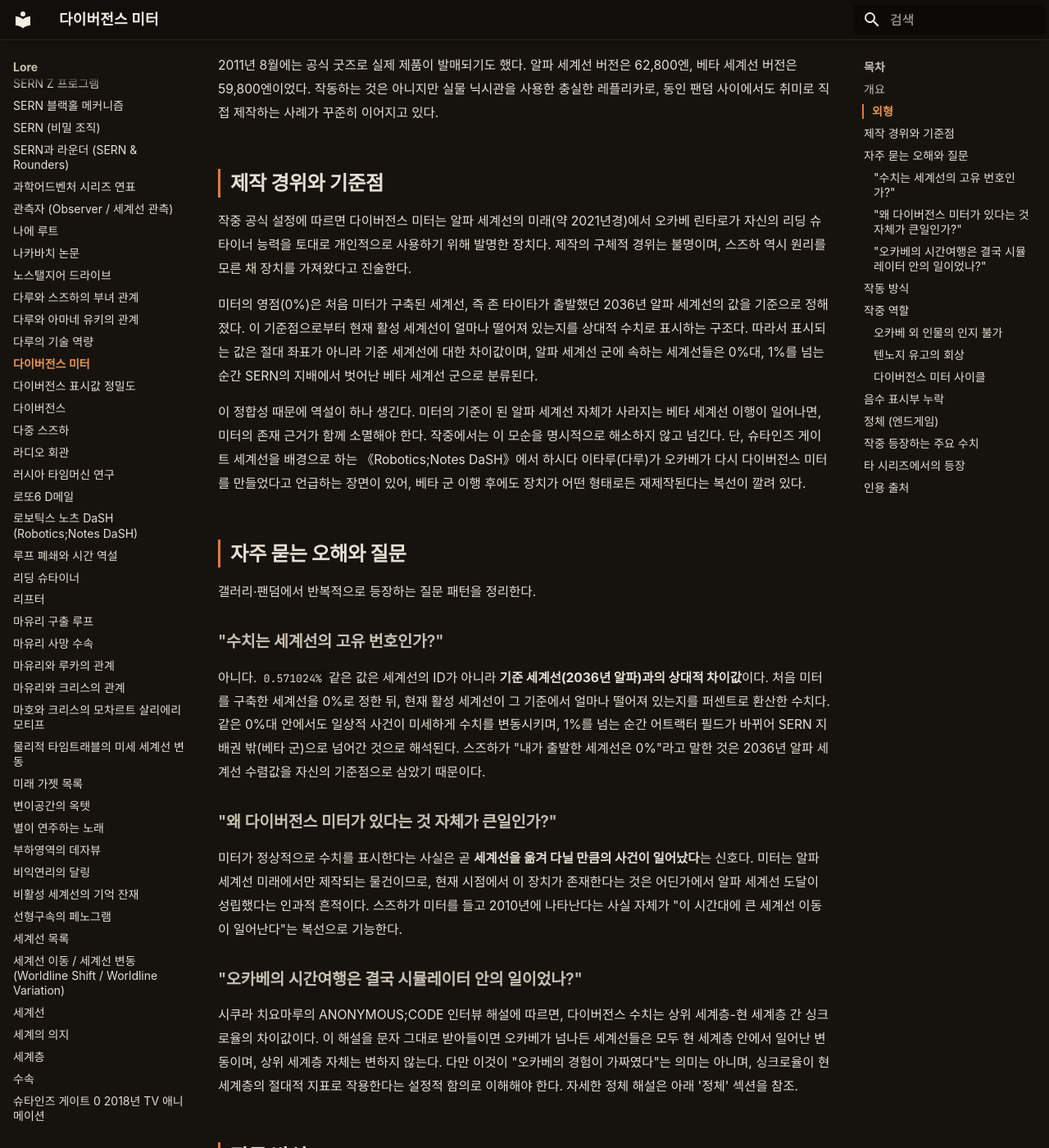
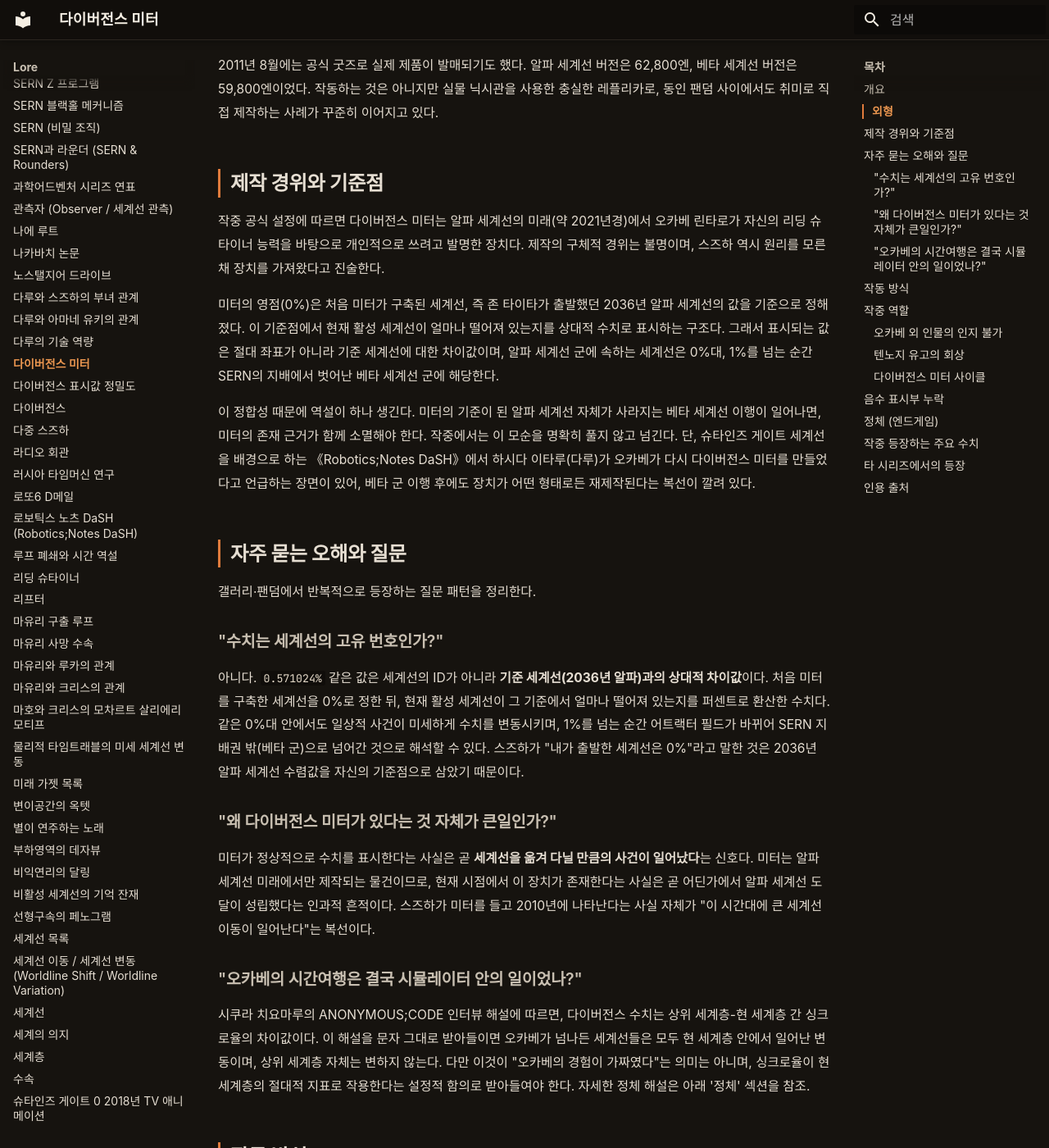
Before and after one commit to sgwiki/sgwiki.github.io, an MkDocs documentation site: the page built from wiki/lore/다이버전스-미터.md, in a window 1280 px wide and 1400 px high, scrolled down 889 px. Shown: the whole window at 82% size. Built offline with MkDocs 1.6.1 and Material for MkDocs 9.7.7, drawn with Linux system fonts in a browser that asks for light colours; some web fonts are replaced; some of the changed text lies outside the part shown.

Commit message:
chore(wiki): 다이버전스-미터 정비 — restructurer 변경 없음·rewriter VOCAB(일본어 ダイバージェンスメーター 병기 2건 제거: description·개요)·humanize 27건(번역투 15·헤징 1·형식명사 1·기계적 리듬 6 - 자동화피동 능동화·추상주어+만능동사 의인화 제거)·사실·스포일러(endgame)·수치(1.048596%·0.571024%·-0.275349%·0.000000%·2036년·2021년·2000년·2011년 8월·62,800엔·59,800엔·16화)·고유명사(SERN·Reading Steiner·DIVERGENCE METER·ANONYMOUS;CODE·존 타이타·IN-14 닉시관·Robotics;Notes DaSH)·인용 블록 5종·각주 [^1] 불변·quote_protect pass·fact_guard pass·sanitizer pass·linker pass(11 ok)
Co-Authored-By: Claude Opus 4.6 <noreply@anthropic.com>

```diff
--- a/wiki/lore/다이버전스-미터.md
+++ b/wiki/lore/다이버전스-미터.md
@@ -10,23 +10,23 @@ description: "다이버전스 미터(ダイバージェンスメーター, Diver
 
 ## 개요
 
-**다이버전스 미터**(ダイバージェンスメーター, Divergence Meter)는 《슈타인즈 게이트》에 등장하는 가공의 관측 장치로, 현재 활성화된 세계선의 변동률을 수치로 표시한다. 아마네 스즈하가 2036년에서 타임머신으로 가져왔으며, 알파 세계선의 미래에서 오카베 린타로가 약 2021년경 자신의 특수 능력인 [리딩 슈타이너](리딩-슈타이너.md)를 응용해 제작한 것으로 설정되어 있다. 미터의 작동 원리는 2000년에 [존 타이타](../캐릭터/존-타이타.md)로서 발표된 타임 트래블 이론에 뿌리를 두며, 2036년이라는 연도는 존 타이타가 출발한 시점이자 알파 세계선에서 SERN 디스토피아가 완성되는 시점이라는 이중 의미를 갖는다. 본 작품에서는 "세계선 변동률"이라 표기하고 "다이버전스"라고 읽는 식의 표기가 사용된다. 관련 개념은 [다이버전스](다이버전스.md) 문서와 어트랙터 필드 문서를 함께 참조.
+**다이버전스 미터**(Divergence Meter)는 《슈타인즈 게이트》에 등장하는 가공의 관측 장치로, 현재 활성화된 세계선의 변동률을 수치로 표시한다. 아마네 스즈하가 2036년에서 타임머신으로 가져왔으며, 알파 세계선의 미래에서 오카베 린타로가 약 2021년경 자신의 특수 능력인 [리딩 슈타이너](리딩-슈타이너.md)를 응용해 만들었다는 설정이다. 미터의 작동 원리는 2000년에 [존 타이타](../캐릭터/존-타이타.md)로서 발표된 타임 트래블 이론에 뿌리를 두며, 2036년이라는 연도는 존 타이타가 출발한 시점이자 알파 세계선에서 SERN 디스토피아가 완성되는 시점이라는 이중 의미를 지닌다. 본 작품에서는 "세계선 변동률"이라 표기하고 "다이버전스"라고 읽는 표기 관행을 따른다. 관련 개념은 [다이버전스](다이버전스.md) 문서와 어트랙터 필드 문서를 함께 참조.
 
 ## 외형
 
-다이버전스 미터는 러시아산 IN-14 닉시관(글로우 튜브) 여덟 자리를 가로로 나란히 배열한 구조로, 소수점 여섯 자리까지의 변동률을 `0.000000%` 형식으로 표시한다. 닉시관 특유의 주황빛 글로우 방전이 작중 연출을 관통하는 시각적 상징으로 기능하며, 수치가 바뀔 때마다 자릿수가 무작위로 빠르게 회전한 뒤 새 값으로 안착하는 묘사가 반복된다.
+다이버전스 미터는 러시아산 IN-14 닉시관(글로우 튜브) 여덟 자리를 가로로 나란히 배열한 구조로, 소수점 여섯 자리까지의 변동률을 `0.000000%` 형식으로 표시한다. 닉시관 특유의 주황빛 글로우 방전은 작중 연출을 관통하는 시각적 상징이며, 수치가 바뀔 때마다 자릿수가 무작위로 빠르게 회전한 뒤 새 값으로 안착하는 묘사가 반복된다.
 
-참고로 실제 닉시관 시계에서도 한 가지 문자를 너무 오래 표시하면 나머지 문자에 해당하는 전극이 열화하는 현상이 알려져 있으며, 중간중간 무작위한 숫자를 띄워 이를 늦추는 운용이 실제로 존재한다. 작중에서 수치 변동 시 자릿수가 마구잡이로 회전하는 연출은 이 실제 닉시관 관행에서 모티브를 따온 것으로 보인다.
+참고로 실제 닉시관 시계에서도 한 가지 문자를 너무 오래 표시하면 나머지 문자에 해당하는 전극이 열화하는 현상이 알려져 있으며, 중간중간 무작위한 숫자를 띄워 이를 늦추는 운용이 실제로 존재한다. 작중에서 수치 변동 시 자릿수가 마구잡이로 회전하는 연출은 이 실제 닉시관 관행에서 모티브를 따온 것이다.
 
 2011년 8월에는 공식 굿즈로 실제 제품이 발매되기도 했다. 알파 세계선 버전은 62,800엔, 베타 세계선 버전은 59,800엔이었다. 작동하는 것은 아니지만 실물 닉시관을 사용한 충실한 레플리카로, 동인 팬덤 사이에서도 취미로 직접 제작하는 사례가 꾸준히 이어지고 있다.
 
 ## 제작 경위와 기준점
 
-작중 공식 설정에 따르면 다이버전스 미터는 알파 세계선의 미래(약 2021년경)에서 오카베 린타로가 자신의 리딩 슈타이너 능력을 토대로 개인적으로 사용하기 위해 발명한 장치다. 제작의 구체적 경위는 불명이며, 스즈하 역시 원리를 모른 채 장치를 가져왔다고 진술한다.
+작중 공식 설정에 따르면 다이버전스 미터는 알파 세계선의 미래(약 2021년경)에서 오카베 린타로가 자신의 리딩 슈타이너 능력을 바탕으로 개인적으로 쓰려고 발명한 장치다. 제작의 구체적 경위는 불명이며, 스즈하 역시 원리를 모른 채 장치를 가져왔다고 진술한다.
 
-미터의 영점(0%)은 처음 미터가 구축된 세계선, 즉 존 타이타가 출발했던 2036년 알파 세계선의 값을 기준으로 정해졌다. 이 기준점으로부터 현재 활성 세계선이 얼마나 떨어져 있는지를 상대적 수치로 표시하는 구조다. 따라서 표시되는 값은 절대 좌표가 아니라 기준 세계선에 대한 차이값이며, 알파 세계선 군에 속하는 세계선들은 0%대, 1%를 넘는 순간 SERN의 지배에서 벗어난 베타 세계선 군으로 분류된다.
+미터의 영점(0%)은 처음 미터가 구축된 세계선, 즉 존 타이타가 출발했던 2036년 알파 세계선의 값을 기준으로 정해졌다. 이 기준점에서 현재 활성 세계선이 얼마나 떨어져 있는지를 상대적 수치로 표시하는 구조다. 그래서 표시되는 값은 절대 좌표가 아니라 기준 세계선에 대한 차이값이며, 알파 세계선 군에 속하는 세계선은 0%대, 1%를 넘는 순간 SERN의 지배에서 벗어난 베타 세계선 군에 해당한다.
 
-이 정합성 때문에 역설이 하나 생긴다. 미터의 기준이 된 알파 세계선 자체가 사라지는 베타 세계선 이행이 일어나면, 미터의 존재 근거가 함께 소멸해야 한다. 작중에서는 이 모순을 명시적으로 해소하지 않고 넘긴다. 단, 슈타인즈 게이트 세계선을 배경으로 하는 《Robotics;Notes DaSH》에서 하시다 이타루(다루)가 오카베가 다시 다이버전스 미터를 만들었다고 언급하는 장면이 있어, 베타 군 이행 후에도 장치가 어떤 형태로든 재제작된다는 복선이 깔려 있다.
+이 정합성 때문에 역설이 하나 생긴다. 미터의 기준이 된 알파 세계선 자체가 사라지는 베타 세계선 이행이 일어나면, 미터의 존재 근거가 함께 소멸해야 한다. 작중에서는 이 모순을 명확히 풀지 않고 넘긴다. 단, 슈타인즈 게이트 세계선을 배경으로 하는 《Robotics;Notes DaSH》에서 하시다 이타루(다루)가 오카베가 다시 다이버전스 미터를 만들었다고 언급하는 장면이 있어, 베타 군 이행 후에도 장치가 어떤 형태로든 재제작된다는 복선이 깔려 있다.
 
 ## 자주 묻는 오해와 질문
 
@@ -34,15 +34,15 @@ description: "다이버전스 미터(ダイバージェンスメーター, Diver
 
 ### "수치는 세계선의 고유 번호인가?"
 
-아니다. `0.571024%` 같은 값은 세계선의 ID가 아니라 **기준 세계선(2036년 알파)과의 상대적 차이값**이다. 처음 미터를 구축한 세계선을 0%로 정한 뒤, 현재 활성 세계선이 그 기준에서 얼마나 떨어져 있는지를 퍼센트로 환산한 수치다. 같은 0%대 안에서도 일상적 사건이 미세하게 수치를 변동시키며, 1%를 넘는 순간 어트랙터 필드가 바뀌어 SERN 지배권 밖(베타 군)으로 넘어간 것으로 해석된다. 스즈하가 "내가 출발한 세계선은 0%"라고 말한 것은 2036년 알파 세계선 수렴값을 자신의 기준점으로 삼았기 때문이다.
+아니다. `0.571024%` 같은 값은 세계선의 ID가 아니라 **기준 세계선(2036년 알파)과의 상대적 차이값**이다. 처음 미터를 구축한 세계선을 0%로 정한 뒤, 현재 활성 세계선이 그 기준에서 얼마나 떨어져 있는지를 퍼센트로 환산한 수치다. 같은 0%대 안에서도 일상적 사건이 미세하게 수치를 변동시키며, 1%를 넘는 순간 어트랙터 필드가 바뀌어 SERN 지배권 밖(베타 군)으로 넘어간 것으로 해석할 수 있다. 스즈하가 "내가 출발한 세계선은 0%"라고 말한 것은 2036년 알파 세계선 수렴값을 자신의 기준점으로 삼았기 때문이다.
 
 ### "왜 다이버전스 미터가 있다는 것 자체가 큰일인가?"
 
-미터가 정상적으로 수치를 표시한다는 사실은 곧 **세계선을 옮겨 다닐 만큼의 사건이 일어났다**는 신호다. 미터는 알파 세계선 미래에서만 제작되는 물건이므로, 현재 시점에서 이 장치가 존재한다는 것은 어딘가에서 알파 세계선 도달이 성립했다는 인과적 흔적이다. 스즈하가 미터를 들고 2010년에 나타난다는 사실 자체가 "이 시간대에 큰 세계선 이동이 일어난다"는 복선으로 기능한다.
+미터가 정상적으로 수치를 표시한다는 사실은 곧 **세계선을 옮겨 다닐 만큼의 사건이 일어났다**는 신호다. 미터는 알파 세계선 미래에서만 제작되는 물건이므로, 현재 시점에서 이 장치가 존재한다는 사실은 곧 어딘가에서 알파 세계선 도달이 성립했다는 인과적 흔적이다. 스즈하가 미터를 들고 2010년에 나타난다는 사실 자체가 "이 시간대에 큰 세계선 이동이 일어난다"는 복선이다.
 
 ### "오카베의 시간여행은 결국 시뮬레이터 안의 일이었나?"
 
-시쿠라 치요마루의 ANONYMOUS;CODE 인터뷰 해설에 따르면, 다이버전스 수치는 상위 세계층-현 세계층 간 싱크로율의 차이값이다. 이 해설을 문자 그대로 받아들이면 오카베가 넘나든 세계선들은 모두 현 세계층 안에서 일어난 변동이며, 상위 세계층 자체는 변하지 않는다. 다만 이것이 "오카베의 경험이 가짜였다"는 의미는 아니며, 싱크로율이 현 세계층의 절대적 지표로 작용한다는 설정적 함의로 이해해야 한다. 자세한 정체 해설은 아래 '정체' 섹션을 참조.
+시쿠라 치요마루의 ANONYMOUS;CODE 인터뷰 해설에 따르면, 다이버전스 수치는 상위 세계층-현 세계층 간 싱크로율의 차이값이다. 이 해설을 문자 그대로 받아들이면 오카베가 넘나든 세계선들은 모두 현 세계층 안에서 일어난 변동이며, 상위 세계층 자체는 변하지 않는다. 다만 이것이 "오카베의 경험이 가짜였다"는 의미는 아니며, 싱크로율이 현 세계층의 절대적 지표로 작용한다는 설정적 함의로 받아들여야 한다. 자세한 정체 해설은 아래 '정체' 섹션을 참조.
 
 ## 작동 방식
 
@@ -64,25 +64,25 @@ description: "다이버전스 미터(ダイバージェンスメーター, Diver
 
 ### 오카베 외 인물의 인지 불가
 
-다이버전스 미터는 관측 장치임에도 불구하고, 사실상 오카베 린타로 한 명에게만 의미가 있는 장치다. 세계선이 이동하면 비활성 세계선의 기억이 새 활성 세계선의 역사에 맞춰 전면 재구성되기 때문에, 표시 수치가 바뀌어도 다른 인물은 이전 수치를 기억하지 못한다. 오카베만이 리딩 슈타이너에 의해 과거 세계선의 기억을 유지한 채로 새 수치를 읽을 수 있다.
+다이버전스 미터는 관측 장치임에도 불구하고, 사실상 오카베 린타로 한 명에게만 의미가 있는 장치다. 세계선이 이동하면 비활성 세계선의 기억이 새 활성 세계선의 역사에 맞춰 전면 재구성되기 때문에, 표시 수치가 바뀌어도 다른 인물은 이전 수치를 기억하지 못한다. 오카베만이 리딩 슈타이너 덕분에 과거 세계선의 기억을 유지한 채로 새 수치를 읽을 수 있다.
 
-스즈하가 오카베에게 장치를 건네며 남긴 대사는 이 점을 분명히 한다. "아마도, 표시된 다이버전스 미터 숫자가 바뀌더라도, 오카베 린타로만이 알아차릴 거야." 스즈하 본인조차 타임 트래블 도중에 수치가 1%를 넘으면 세계선이 변화한다는 사실만 알고 있을 뿐, 현재 수치가 실제로 바뀌었는지는 판단할 수 없었다.
+스즈하가 오카베에게 장치를 건네며 남긴 대사는 이 점을 분명히 보여준다. "아마도, 표시된 다이버전스 미터 숫자가 바뀌더라도, 오카베 린타로만이 알아차릴 거야." 스즈하 본인조차 타임 트래블 도중에 수치가 1%를 넘으면 세계선이 변화한다는 사실만 알고 있을 뿐, 현재 수치가 실제로 바뀌었는지는 판단하지 못했다.
 
 ### 텐노지 유고의 회상
 
-애니메이션 16화 말미에서는 브라운관 공방 점장 텐노지 유고가 다이버전스 미터를 바라보며 아마네 스즈하(하시다 스즈)를 회상하는 장면이 등장한다. 스즈하는 생의 마지막 해에도 병상에서 끊임없이 미터를 응시하며 수치가 바뀌었는지를 확인하고 있었다고 전해진다. 유고의 대사는 스즈하가 끝내 풀지 못한 질문, 즉 자신이 세계선을 바꿀 수 있었는지를 함축한다.
+애니메이션 16화 말미에서는 브라운관 공방 점장 텐노지 유고가 다이버전스 미터를 바라보며 아마네 스즈하(하시다 스즈)를 회상하는 장면이 등장한다. 스즈하는 생의 마지막 해에도 병상에서 끊임없이 미터를 응시하며 수치가 바뀌었는지를 확인하고 있었다고 전해진다. 유고의 대사 속에는 스즈하가 끝내 풀지 못한 질문, 즉 자신이 세계선을 바꿀 수 있었는지가 담겨 있다.
 
 > **[공식]** "이건 스즈 씨의 물건이었지. 무슨 숫자인지 알겠어? / 스즈 씨는 병상에서 항상 이걸 바라보고 있었지. / '이 숫자, 바뀌기 전인 걸까, 바뀐 후인 걸까, 나는 바꿀 수 있었던 걸까' 하고. 마지막까지도 그것을 신경 쓰고 있었어." — 텐노지 유고, Steins;Gate 애니메이션 16화
 
 ### 다이버전스 미터 사이클
 
-장치는 미래에서 출발해 과거로 돌아오는 순환 경로를 따른다. 처음 개발된 알파 세계선 미래에서는 오카베가 소유하고 있었고, 오카베의 사후에는 하시다 이타루(다루)에게로 넘겨졌다. 다루는 다시 스즈하에게 장치를 전달했고, 스즈하는 과거로 타임머신을 타고 내려와 이 장치를 과거의 오카베에게 건네준다. 이로써 미터의 이동 경로가 하나의 인과 루프를 형성하며, [오카베 린타로](../캐릭터/오카베-린타로.md)-[아마네 스즈하](../캐릭터/아마네-스즈하.md)-다루-미래 오카베로 이어지는 사이클이 완성된다.
+장치는 미래에서 출발해 과거로 돌아오는 순환 경로를 따른다. 처음 개발된 알파 세계선 미래에서는 오카베가 소유하고 있었고, 오카베의 사후에는 하시다 이타루(다루)에게로 넘겨졌다. 다루는 다시 스즈하에게 장치를 전달했고, 스즈하는 과거로 타임머신을 타고 내려와 이 장치를 과거의 오카베에게 건네준다. 이로써 미터의 이동 경로는 하나의 인과 루프를 이루며, [오카베 린타로](../캐릭터/오카베-린타로.md)-[아마네 스즈하](../캐릭터/아마네-스즈하.md)-다루-미래 오카베로 이어지는 사이클이 완성된다.
 
 ## 음수 표시부 누락
 
 [공식 자료집 Q&A](../근거자료/공식/qa-자료집.md) Q16은 페이리스 냥냥의 엔딩에서 도달하는 Ω 세계선의 이례적 표기를 해설한다. 이 엔딩의 세계선 변동률은 `-0.275349%`로, 값 자체가 음수다. 세계선 변동률은 어디까지나 기준 세계선에 대한 상대 수치이므로 음수도 성립한다.
 
-그러나 오카베가 제작한 다이버전스 미터에는 음수 기호 `-`를 표시하는 자리가 마련되어 있지 않다. 그 결과 Ω 세계선에서는 미터가 정상적으로 수치를 표시하지 못하고 오류처럼 보이는 표시가 나타난다. 의도된 버그가 아니라 하드웨어 구조의 한계에서 비롯된 설정적 디테일로, 미터의 영점이 알파 세계선 기준이라는 사실을 역설적으로 확인시켜 준다.
+그러나 오카베가 제작한 다이버전스 미터에는 음수 기호 `-`를 표시하는 자리가 마련되어 있지 않다. 그 결과 Ω 세계선에서는 미터가 정상적으로 수치를 표시하지 못하고 오류처럼 보이는 표시가 나타난다. 의도된 버그가 아니라 하드웨어 구조의 한계에서 비롯된 설정 디테일로, 미터의 영점이 알파 세계선 기준이라는 사실을 역설적으로 확인시켜 준다.
 
 ## 정체 (엔드게임)
 
@@ -93,9 +93,9 @@ description: "다이버전스 미터(ダイバージェンスメーター, Diver
 
     시쿠라의 설명을 산문으로 요약하면 다음과 같다. ANONYMOUS;CODE에서는 세계층([세계층](세계층.md) 참조)이라는 새 개념이 등장하는데, 상위 세계층과 현 세계층 간의 일치율을 싱크로율이라 부른다. 싱크로율은 백분율로 표기되며, 이 싱크로율의 차이값을 소수점 아래 여섯 자리까지 미래에서 과거로 송신할 수 있다는 사실을 알아낸 미래의 오카베가 해당 기술을 진보시켜 만들어 낸 것이 다이버전스 미터의 본질이다.
 
-    현 세계층 안에서 세계선이 아무리 요동쳐도 상위 세계층은 변하지 않으므로, 상위 세계층과 현 세계층 사이의 싱크로율은 현 세계층이 어느 정도 변했고 현재 어디쯤에 위치하는지를 알려주는 사실상의 절대적 지표가 된다. 스즈하가 온 SERN의 절대 독재 세계가 0.000000% 오차를 보이는 세계선이라는 사실은, 곧 그 세계가 현재 상위 세계층의 상황이라는 추측으로 이어진다.
+    현 세계층 안에서 세계선이 아무리 요동쳐도 상위 세계층은 변하지 않으므로, 상위 세계층과 현 세계층 사이의 싱크로율은 현 세계층이 어느 정도 변했고 현재 어디쯤에 위치하는지를 알려주는 사실상의 절대적 지표가 된다. 스즈하가 온 SERN의 절대 독재 세계가 0.000000% 오차를 보이는 세계선이라는 사실은 곧 그 세계가 현재 상위 세계층의 상황이라는 추측으로 이어진다.
 
-    D메일의 6문자 제한은 전화레인지(임시) 장치의 규격적 제약이었는데, 다이버전스 미터가 표시하는 소수점 이하 6자리 표시 폭과 정확히 일치한다. 우연이라기보다, 두 장치가 같은 송신 규격의 산물이라는 설정적 일관성으로 읽힌다. 또한 소수점 아래 약 20자리 수준의 작은 차이에서는 세계선이 사실상 수속한다는 해설이 더해져, 왜 대부분의 사소한 변화는 미터에 잡히지 않는지가 설명된다.
+    D메일의 6문자 제한은 전화레인지(임시) 장치의 규격상 제약이었는데, 다이버전스 미터가 표시하는 소수점 이하 6자리 표시 폭과 정확히 일치한다. 우연이라기보다, 두 장치가 같은 송신 규격의 산물이라는 설정상 일관성으로 읽을 수 있다. 소수점 아래 약 20자리 수준의 작은 차이에서는 세계선이 사실상 수속한다는 해설이 더해져, 왜 대부분의 사소한 변화는 미터에 잡히지 않는지가 설명된다.
 
     시쿠라의 원문은 영문판 게임 대사로도 교차 확인할 수 있으나, 본 위키에서는 산문 요약으로만 제공한다.
 
@@ -112,7 +112,7 @@ description: "다이버전스 미터(ダイバージェンスメーター, Diver
 
 ## 타 시리즈에서의 등장
 
-《Robotics;Notes DaSH》에서는 슈타인즈 게이트 세계선을 배경으로, 다루가 오카베 린타로가 다시 다이버전스 미터를 만들었다고 언급한다. 알파 세계선 기반의 원본 미터와 달리 이 재제작판이 어떤 기준점을 사용하는지, 어떤 원리로 작동하는지는 작중에서 상세히 다뤄지지 않는다. 다만 슈타인즈 게이트 세계선이 어트랙터 필드의 틈새에 해당한다는 점, 그리고 미터의 원리가 세계층-싱크로율 개념과 연결된다는 후속작적 해설을 감안하면, 재제작판 역시 상위 세계층 기반의 관측 장치로 이해할 여지가 있다.
+《Robotics;Notes DaSH》에서는 슈타인즈 게이트 세계선을 배경으로, 다루가 오카베 린타로가 다시 다이버전스 미터를 만들었다고 언급한다. 알파 세계선 기반의 원본 미터와 달리 이 재제작판이 어떤 기준점을 사용하는지, 어떤 원리로 작동하는지는 작중에서 상세히 다뤄지지 않는다. 다만 슈타인즈 게이트 세계선이 어트랙터 필드의 틈새에 해당한다는 점, 그리고 후속작에서 나온 세계층-싱크로율 해설을 감안하면, 재제작판 역시 상위 세계층 기반의 관측 장치로 이해할 여지가 있다.
 
 ## 인용 출처
 
```
Also changed, not shown: other parts of wiki/lore/다이버전스-미터.md (+3 -3 lines).
